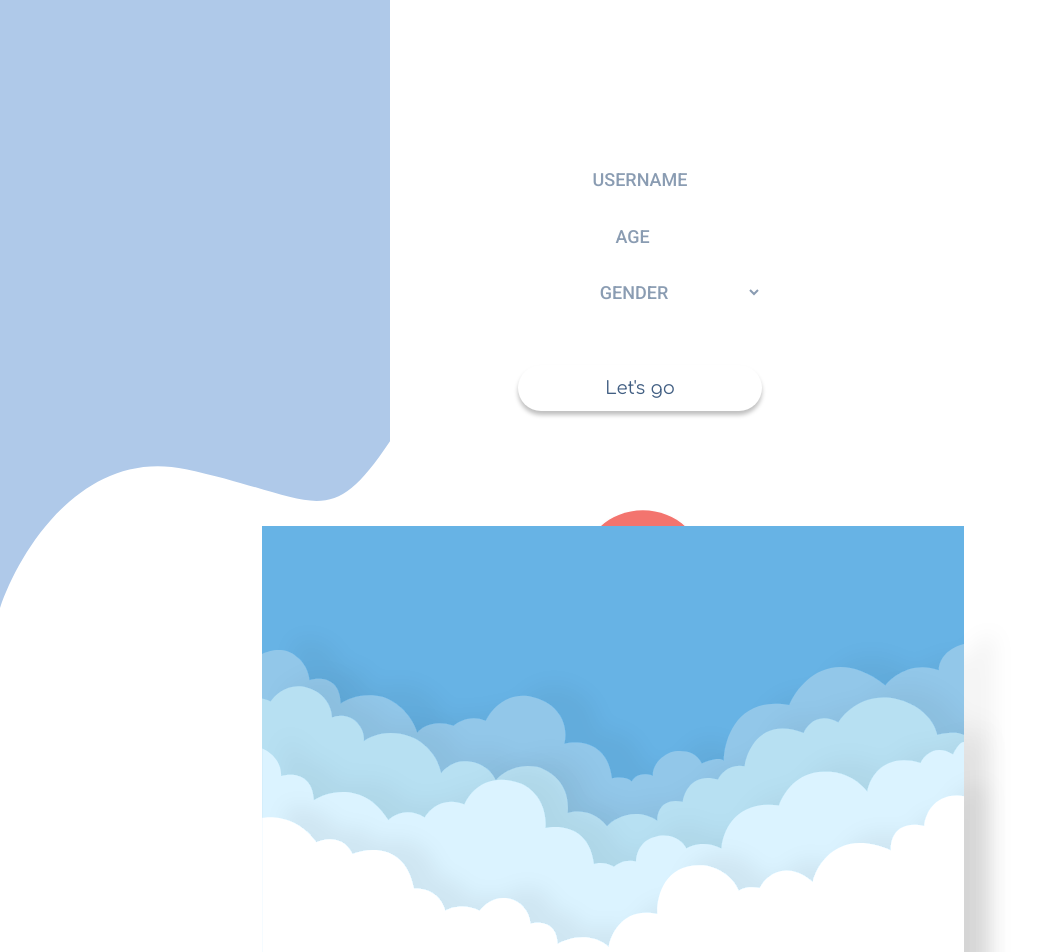
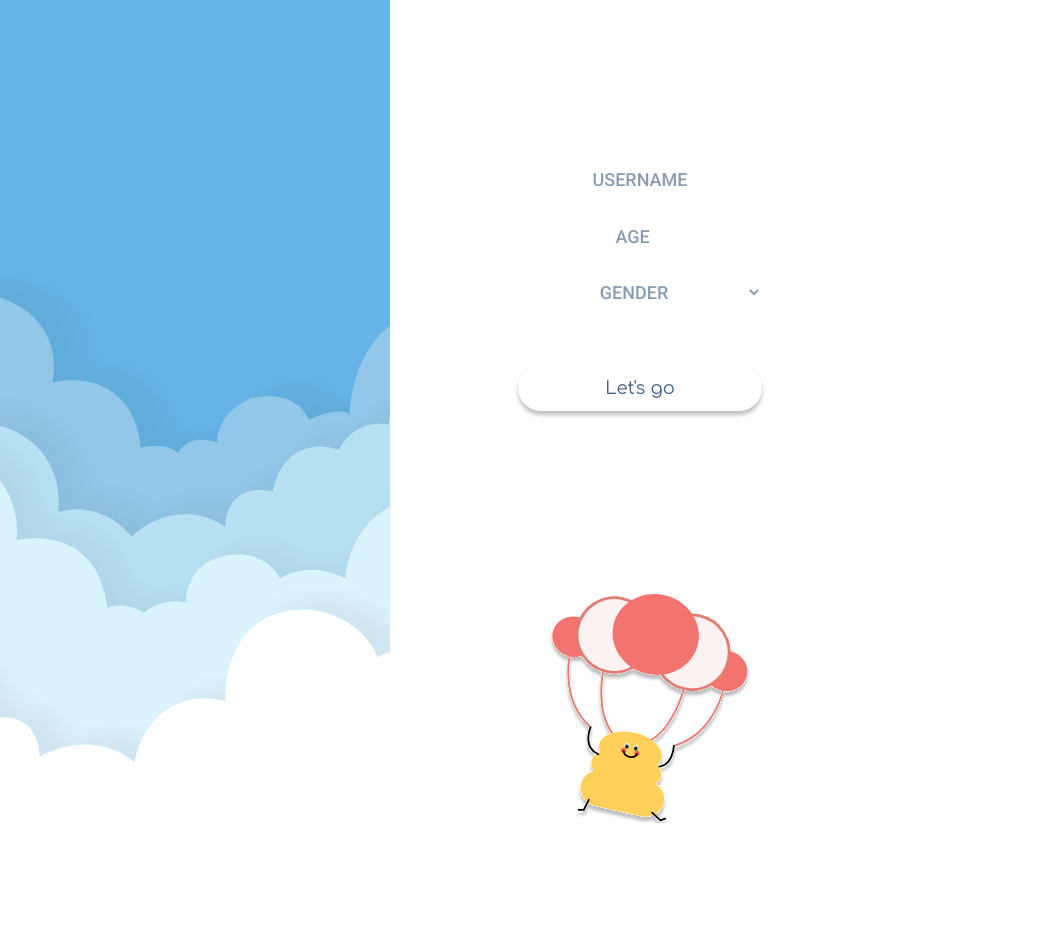
Before and after one commit to ChuoseDev/webapp, a React (Create React App) app in the folder frontend/: page / in a window 1280 px wide. Shown: the top 952 px of the page, without its empty margins (0-1058 px from the left). After the commit the page ends 844 px from the top, so only its background shows below. Built offline with nearby package versions, Linux system fonts and the light colour scheme.

Commit message:
Modified info page

```diff
--- a/frontend/src/App.css
+++ b/frontend/src/App.css
@@ -182,7 +182,8 @@ input[type='number'] {
 }
 
 #charactor {
-  margin-top: 99px;
+  margin-top: 140px;
+  margin-left: 0px;
 }
 
 #bg-03 {
@@ -218,3 +219,10 @@ input[type='number'] {
   color: #425f839e;
   opacity: 1;
 }
+
+#sky-info {
+  position: absolute;
+  left: 0px;
+  top: 0px;
+  z-index: -1;
+}
--- a/frontend/src/views/info/info.js
+++ b/frontend/src/views/info/info.js
@@ -20,7 +20,9 @@ const Info = () => {
 
   return (
     <div class="main-info">
-      <img id="bg-03" src={'images/BG_03.svg'} alt="background" />
+      {/* <img id="bg-03" src={'images/BG_03.svg'} alt="background" /> */}
+
+      <img id="sky-info" src={'images/sky_info.svg'} alt="background" />
       <div class="container-info">
         <h1 class="header">Before start, we would like to know you more...</h1>
         <input
@@ -34,6 +36,7 @@ const Info = () => {
           }}
         />
       </div>
+
       <div class="username-container">
         <div class="age-container">
           <input
@@ -73,28 +76,7 @@ const Info = () => {
           <img id="charactor" src={'images/Charactor.svg'} alt="charactor" />
         </div>
         <div>
-          <img id="clouds" src={'images/Clouds.svg'} alt="clouds" />
-        </div>
-
-        <div class="allChuose-info">
-          <div class="chuose" style={{ color: COLORS.RED }}>
-            C
-          </div>
-          <div class="chuose" style={{ color: COLORS.BLUE }}>
-            H
-          </div>
-          <div class="chuose" style={{ color: COLORS.ORANGE }}>
-            U
-          </div>
-          <div class="chuose" style={{ color: COLORS.PURPLE }}>
-            O
-          </div>
-          <div class="chuose" style={{ color: COLORS.PINK }}>
-            S
-          </div>
-          <div class="chuose" style={{ color: COLORS.GREEN }}>
-            E
-          </div>
+          {/* <img id="clouds" src={'images/Clouds.svg'} alt="clouds" /> */}
         </div>
       </div>
     </div>
```
Also changed, not shown: frontend/public/images/Charactor.svg, frontend/public/images/sky_info.svg (added).
